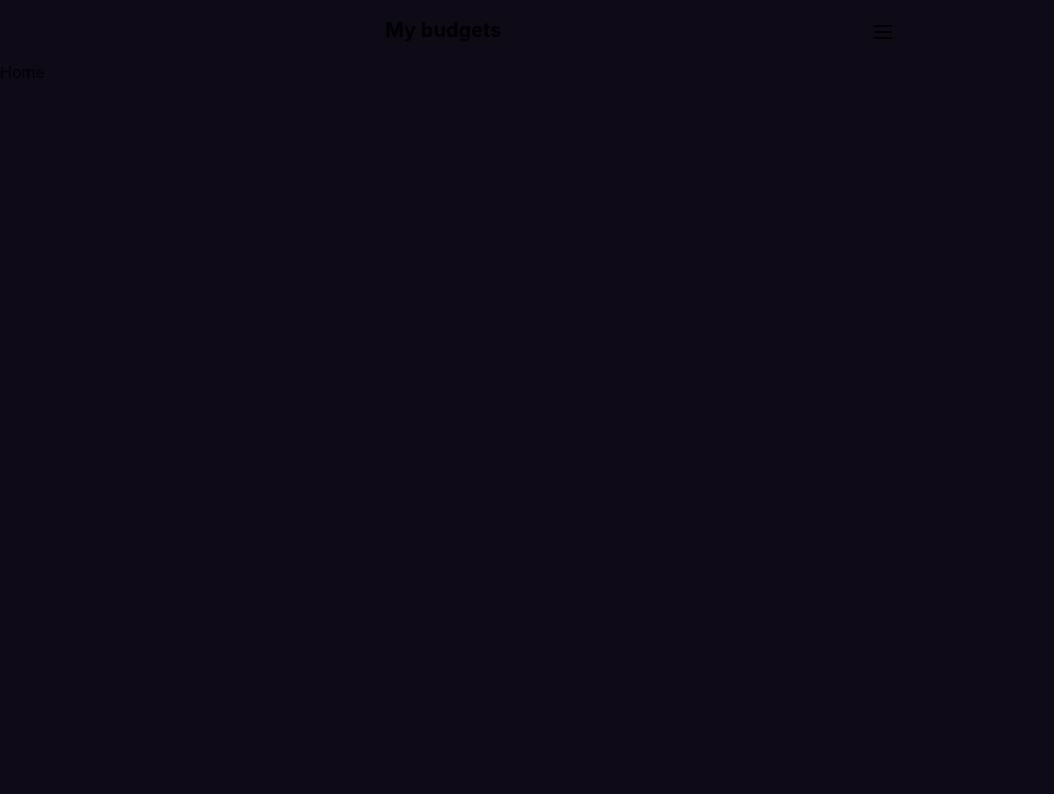
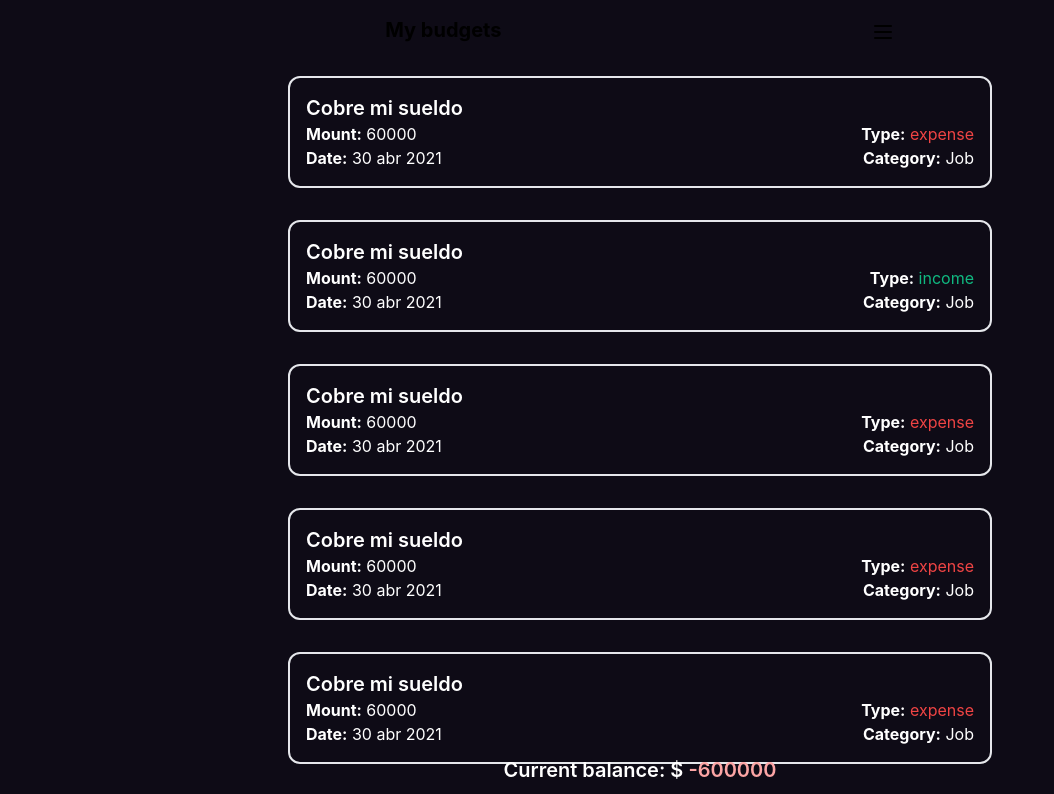
Before and after one commit to Dany-Rolon/ChallengeJS, a React (Create React App) app in the folder client/: page / in a window 1280 px wide. Shown: the top 794 px of the page, without its empty margins (0-1054 px from the left). Built offline with nearby package versions, Linux system fonts and the light colour scheme.

Commit message:
feat: Add operations list and current balance components and dummy operations

```diff
--- a/client/src/views/Home.view.jsx
+++ b/client/src/views/Home.view.jsx
@@ -1,7 +1,95 @@
+import {useState} from 'react'
+import OperationList from '../components/OperationList'
+import CurrentBalance from '../components/CurrentBalance'
+
 export default function Home(){
+
+    const [data, setData] = useState([
+        {
+            concept: 'Cobre mi sueldo',
+            mount: 60000,
+            date: '30 abr 2021',
+            type: 'expense',
+            category: 'Job'
+        },
+        {
+            concept: 'Cobre mi sueldo',
+            mount: 60000,
+            date: '30 abr 2021',
+            type: 'income',
+            category: 'Job'
+        },
+        {
+            concept: 'Cobre mi sueldo',
+            mount: 60000,
+            date: '30 abr 2021',
+            type: 'expense',
+            category: 'Job'
+        },
+        {
+            concept: 'Cobre mi sueldo',
+            mount: 60000,
+            date: '30 abr 2021',
+            type: 'expense',
+            category: 'Job'
+        },
+        {
+            concept: 'Cobre mi sueldo',
+            mount: 60000,
+            date: '30 abr 2021',
+            type: 'expense',
+            category: 'Job'
+        },
+        {
+            concept: 'Cobre mi sueldo',
+            mount: 60000,
+            date: '30 abr 2021',
+            type: 'expense',
+            category: 'Job'
+        },
+        {
+            concept: 'Cobre mi sueldo',
+            mount: 60000,
+            date: '30 abr 2021',
+            type: 'income',
+            category: 'Job'
+        },
+        {
+            concept: 'Cobre mi sueldo',
+            mount: 60000,
+            date: '30 abr 2021',
+            type: 'income',
+            category: 'Job'
+        },
+        {
+            concept: 'Cobre mi sueldo',
+            mount: 60000,
+            date: '30 abr 2021',
+            type: 'income',
+            category: 'Job'
+        },
+        {
+            concept: 'Cobre mi sueldo',
+            mount: 60000,
+            date: '30 abr 2021',
+            type: 'income',
+            category: 'Job'
+        },
+    ])
+
+    function getCurrentBalance(){
+        let total=0
+        data.forEach(item => {
+            if(item.type==="ingress") total += item.mount
+            else total -= item.mount
+        })
+        return total
+    }
+
     return(
         <div>
-            Home
+            <OperationList data={data}/>
+            <CurrentBalance balance={getCurrentBalance()}/>
         </div>
     )
 }
```
